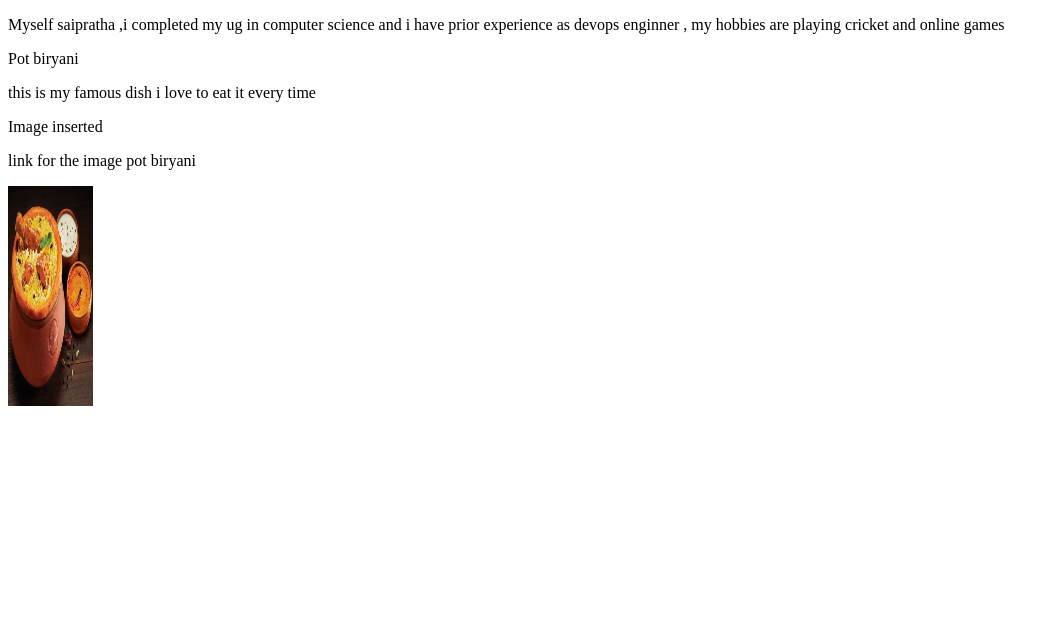
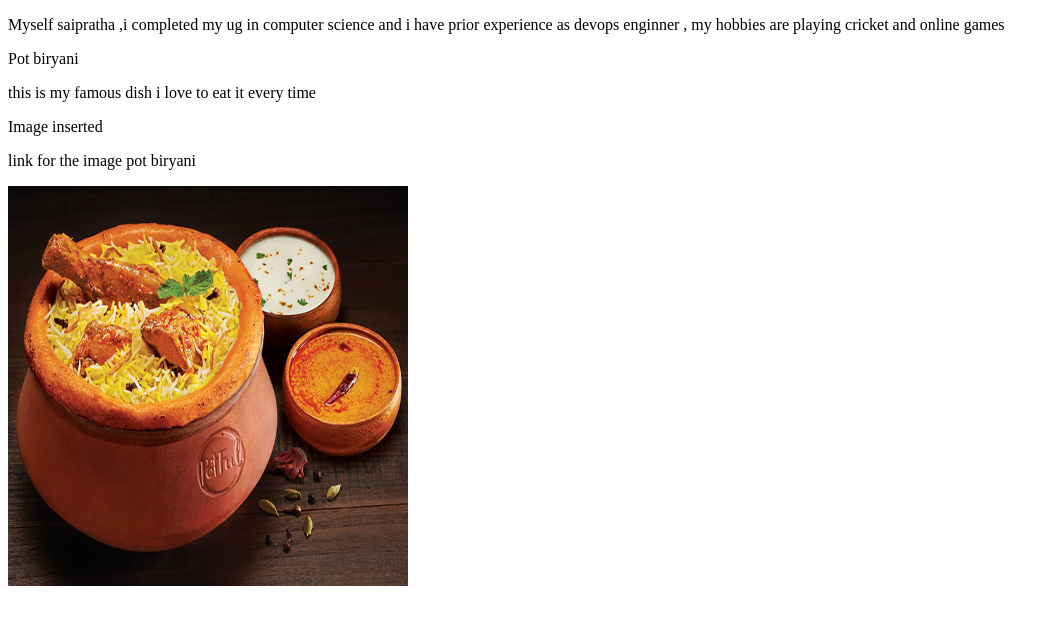
Before and after one commit to 44-563-WebApps-F23/44563-webapps-f23-assignment3-PRATHAP4422, a plain HTML site: page mystats.html in a window 1280 px wide. Shown: the whole page, without its empty margins (0-1059 px from the left). Drawn offline with Linux system fonts and the light colour scheme.

Commit message:
all pages pushed at a time

```diff
--- a/mystats.html
+++ b/mystats.html
@@ -11,7 +11,7 @@
    <p>this is my famous dish i love to eat it every time</p>
    Image inserted
    <p>link for the image pot biryani</p>
-   <img src=potbiryani.jpg height="220" width="85" alt="image of a biryani">
+   <img src=potbiryani.jpg height="400" width="400" alt="image of a biryani">
     </body>
 
 
```
